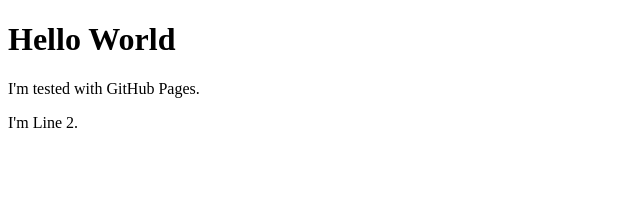
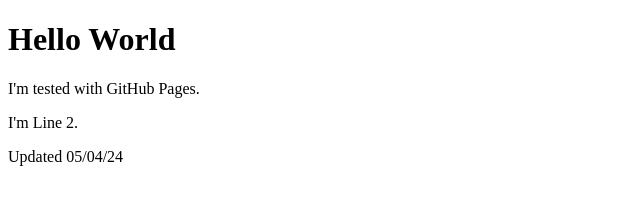
Before and after one commit to OffitInfinity/offitinfinity.github.io, a plain HTML site: page index.html in a window 1280 px wide. Shown: the whole page, without its empty margins (0-640 px from the left). Drawn offline with Linux system fonts and the light colour scheme.

Commit message:
Update index.html

```diff
--- a/index.html
+++ b/index.html
@@ -4,5 +4,6 @@
 <h1>Hello World</h1>
 <p>I'm tested with GitHub Pages.</p>
   <p>I'm Line 2.</p>
+  <p>Updated 05/04/24</p>
 </body>
 </html>
```
